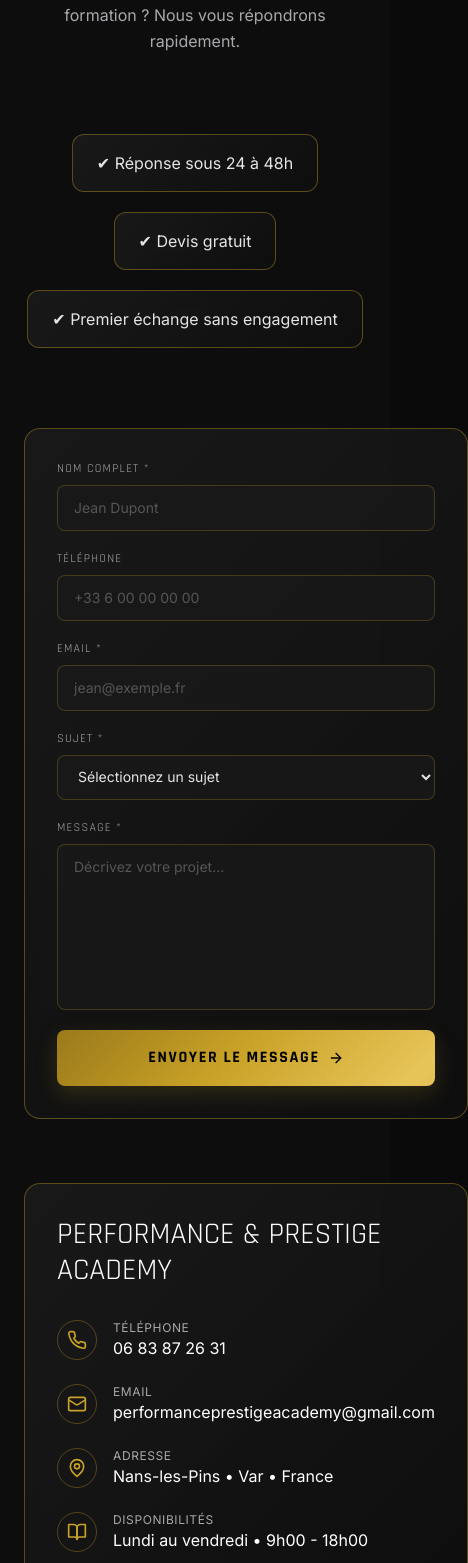
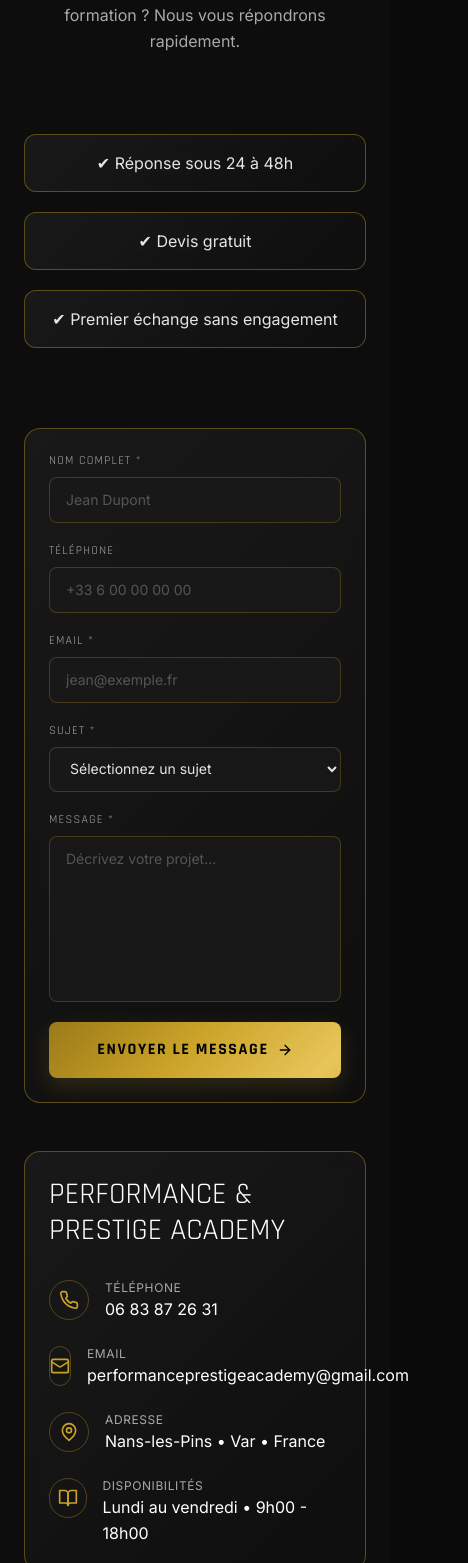
Before and after one commit to PerformancePrestigeAcademy/performance-prestige-academy, a React (Vite) app: page / in a window 390 px wide. Shown: the part 9165-10728 px from the top of the page, 468 px wide, since content can reach past the window. Built offline with nearby package versions, Linux system fonts and the light colour scheme.

Commit message:
PATCH 013 v10

```diff
--- a/src/components/ContactForm.tsx
+++ b/src/components/ContactForm.tsx
@@ -99,17 +99,17 @@ export default function ContactForm() {
 
     {/* Les avantages */}
 
-<div className="flex flex-wrap justify-center gap-5 mb-20">
+<div className="grid grid-cols-1 sm:grid-cols-3 gap-5 mb-20">
 
-  <div className="gold-border rounded-xl px-6 py-4 bg-dark-card">
+  <div className="gold-border rounded-xl px-6 py-4 bg-dark-card text-center">
     ✔ Réponse sous 24 à 48h
   </div>
 
-  <div className="gold-border rounded-xl px-6 py-4 bg-dark-card">
+  <div className="gold-border rounded-xl px-6 py-4 bg-dark-card text-center">
     ✔ Devis gratuit
   </div>
 
-  <div className="gold-border rounded-xl px-6 py-4 bg-dark-card">
+  <div className="gold-border rounded-xl px-6 py-4 bg-dark-card text-center">
     ✔ Premier échange sans engagement
   </div>
 
@@ -117,11 +117,21 @@ export default function ContactForm() {
 
 {/* Deux colonnes */}
 
-<div className="grid lg:grid-cols-2 gap-16 items-start">
+<div className="grid grid-cols-1 lg:grid-cols-2 gap-12 lg:gap-16 items-start">
 
   <form
   onSubmit={handleSubmit}
-  className="bg-dark-card gold-border rounded-2xl p-8 space-y-5 flex flex-col"
+  className="
+bg-dark-card
+gold-border
+rounded-2xl
+p-6
+sm:p-8
+space-y-5
+flex
+flex-col
+w-full
+"
 >
 
 
@@ -258,9 +268,9 @@ export default function ContactForm() {
 
       {/* Colonne droite */}
 
-      <div className="space-y-8">
+<div className="space-y-8 w-full">
 
-  <div className="gold-border rounded-2xl bg-dark-card p-8">
+  <div className="gold-border rounded-2xl bg-dark-card p-6 sm:p-8 w-full">
 
     <h3 className="font-racing text-3xl text-white mb-8">
       PERFORMANCE & PRESTIGE ACADEMY
@@ -268,21 +278,22 @@ export default function ContactForm() {
 
     <div className="space-y-6">
 
-      <div className="flex items-center gap-4">
+      <div className="flex items-start gap-4">
         <div className="w-10 h-10 rounded-full border border-[rgba(201,162,39,0.35)] flex items-center justify-center">
           <Phone className="w-5 h-5 text-[#C9A227]" />
         </div>
-        <div>
+
+        <div className="flex-1">
           <p className="text-xs text-[#A8A9AD] uppercase tracking-wider">
             Téléphone
           </p>
-          <p className="text-white">
+          <p className="text-white leading-relaxed">
             06 83 87 26 31
           </p>
         </div>
       </div>
 
-      <div className="flex items-center gap-4">
+      <div className="flex items-start gap-4">
         <div className="w-10 h-10 rounded-full border border-[rgba(201,162,39,0.35)] flex items-center justify-center">
           <Mail className="w-5 h-5 text-[#C9A227]" />
         </div>
@@ -290,13 +301,13 @@ export default function ContactForm() {
           <p className="text-xs text-[#A8A9AD] uppercase tracking-wider">
             Email
           </p>
-          <p className="text-white">
+          <p className="text-white leading-relaxed">
             performanceprestigeacademy@gmail.com
           </p>
         </div>
       </div>
 
-      <div className="flex items-center gap-4">
+      <div className="flex items-start gap-4">
         <div className="w-10 h-10 rounded-full border border-[rgba(201,162,39,0.35)] flex items-center justify-center">
           <MapPin className="w-5 h-5 text-[#C9A227]" />
         </div>
@@ -304,13 +315,13 @@ export default function ContactForm() {
           <p className="text-xs text-[#A8A9AD] uppercase tracking-wider">
             Adresse
           </p>
-          <p className="text-white">
+          <p className="text-white leading-relaxed">
             Nans-les-Pins • Var • France
           </p>
         </div>
       </div>
 
-      <div className="flex items-center gap-4">
+      <div className="flex items-start gap-4">
         <div className="w-10 h-10 rounded-full border border-[rgba(201,162,39,0.35)] flex items-center justify-center">
           <BookOpen className="w-5 h-5 text-[#C9A227]" />
         </div>
@@ -318,7 +329,7 @@ export default function ContactForm() {
           <p className="text-xs text-[#A8A9AD] uppercase tracking-wider">
             Disponibilités
           </p>
-          <p className="text-white">
+          <p className="text-white leading-relaxed">
             Lundi au vendredi • 9h00 - 18h00
           </p>
         </div>
@@ -328,13 +339,13 @@ export default function ContactForm() {
 
   </div>
 
-  <div className="gold-border rounded-2xl bg-dark-card p-8">
+  <div className="gold-border rounded-2xl bg-dark-card p-6 sm:p-8 w-full">
 
     <h3 className="font-racing text-2xl text-white mb-8">
       SUIVEZ-NOUS
     </h3>
 
-    <div className="flex gap-5">
+    <div className="flex justify-center sm:justify-start gap-5">
 
       <a
         href="https://www.instagram.com/performance_prestige_academy/"
```
